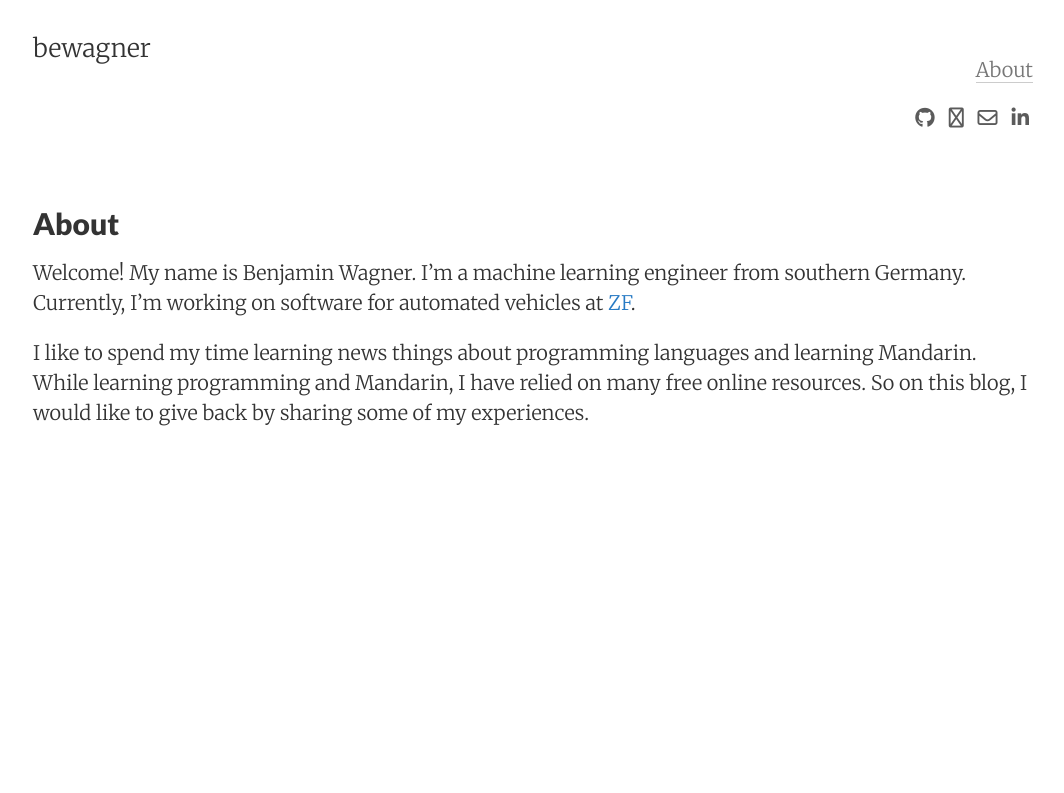
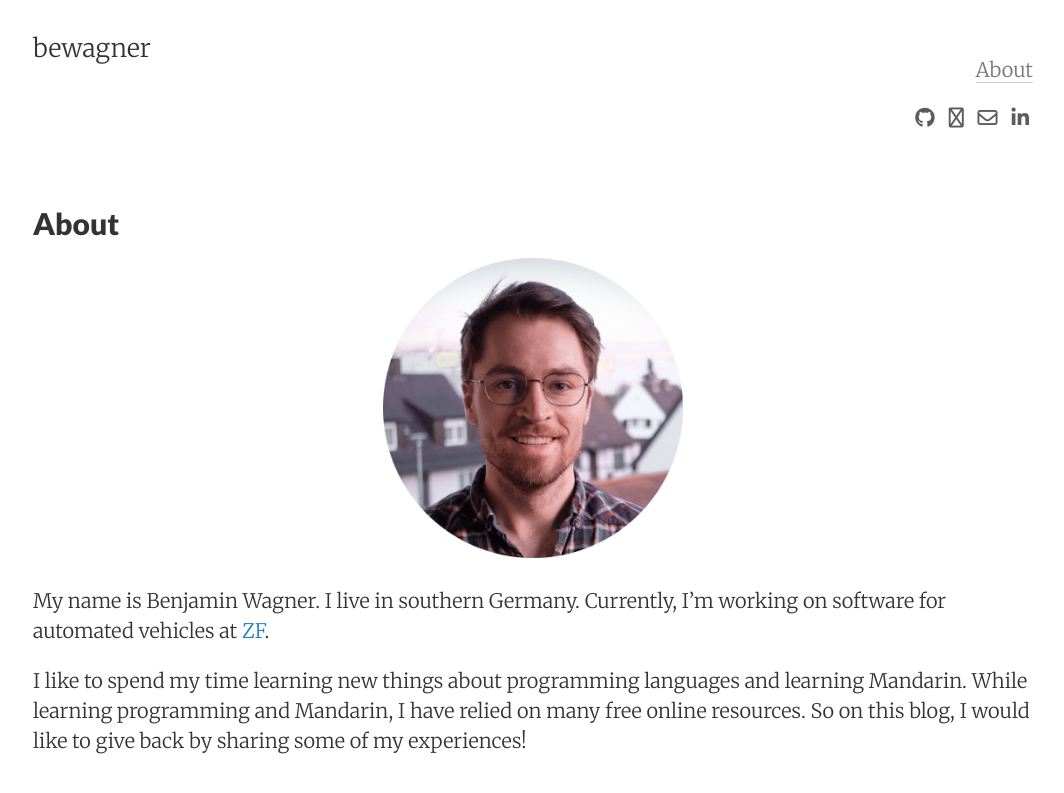
Before and after one commit to bewagner/bewagner.github.io, a Jekyll site: the page built from about.md, in a window 1280 px wide. Shown: the top 793 px of the page, without its empty margins (107-1171 px from the left). Built offline with Jekyll 4.4.1, drawn with Linux system fonts in a browser that asks for light colours; nearby versions of some CDN libraries.

Commit message:
Add about image

```diff
--- a/about.md
+++ b/about.md
@@ -4,9 +4,11 @@ title: About
 permalink: /about/
 tags: about
 ---
-Welcome!
-My name is Benjamin Wagner. I'm a machine learning engineer from southern Germany. Currently, I'm working on software for automated vehicles at [ZF](https://www.zf.com/mobile/en/homepage/homepage.html).
+{:.center}
+![Benjamin Wagner](/images/about.png){:width="30%"}
 
-I like to spend my time learning news things about programming languages and learning Mandarin.
+My name is Benjamin Wagner. I live in southern Germany. Currently, I'm working on software for automated vehicles at [ZF](https://www.zf.com/mobile/en/homepage/homepage.html).
+
+I like to spend my time learning new things about programming languages and learning Mandarin.
 While learning programming and Mandarin, I have relied on many free online resources.
-So on this blog, I would like to give back by sharing some of my experiences.
+So on this blog, I would like to give back by sharing some of my experiences!
```
Also changed, not shown: images/about.png (added).
